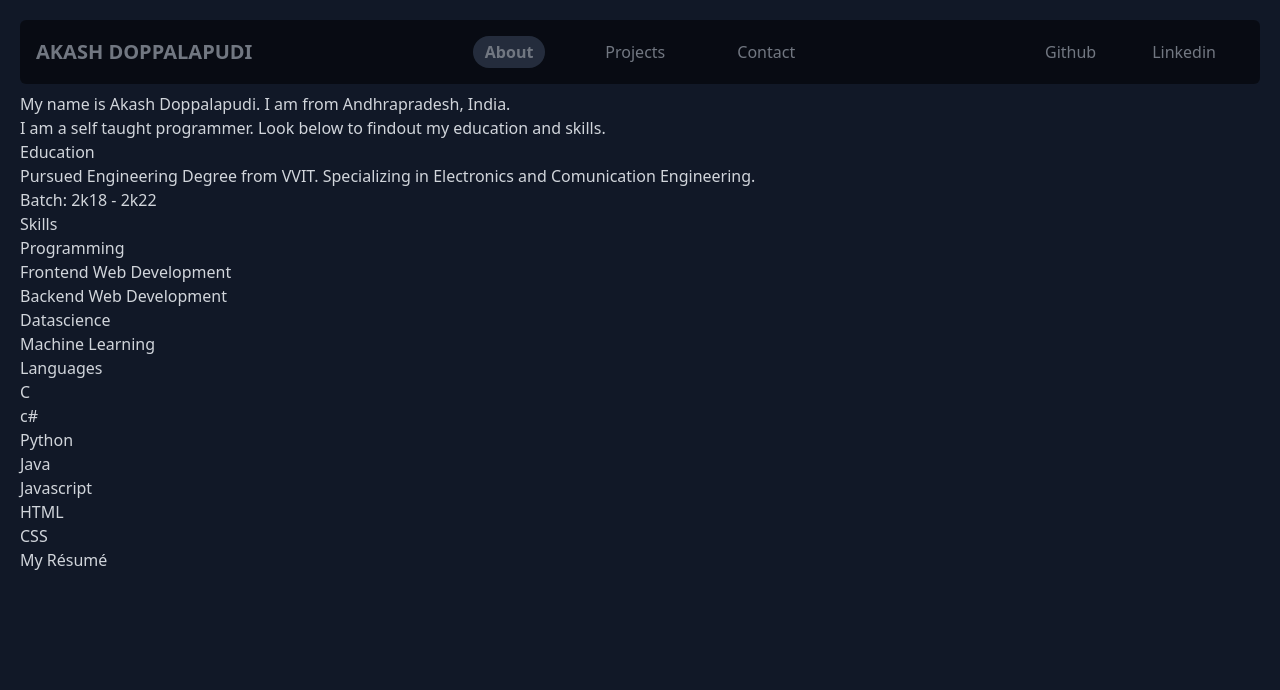
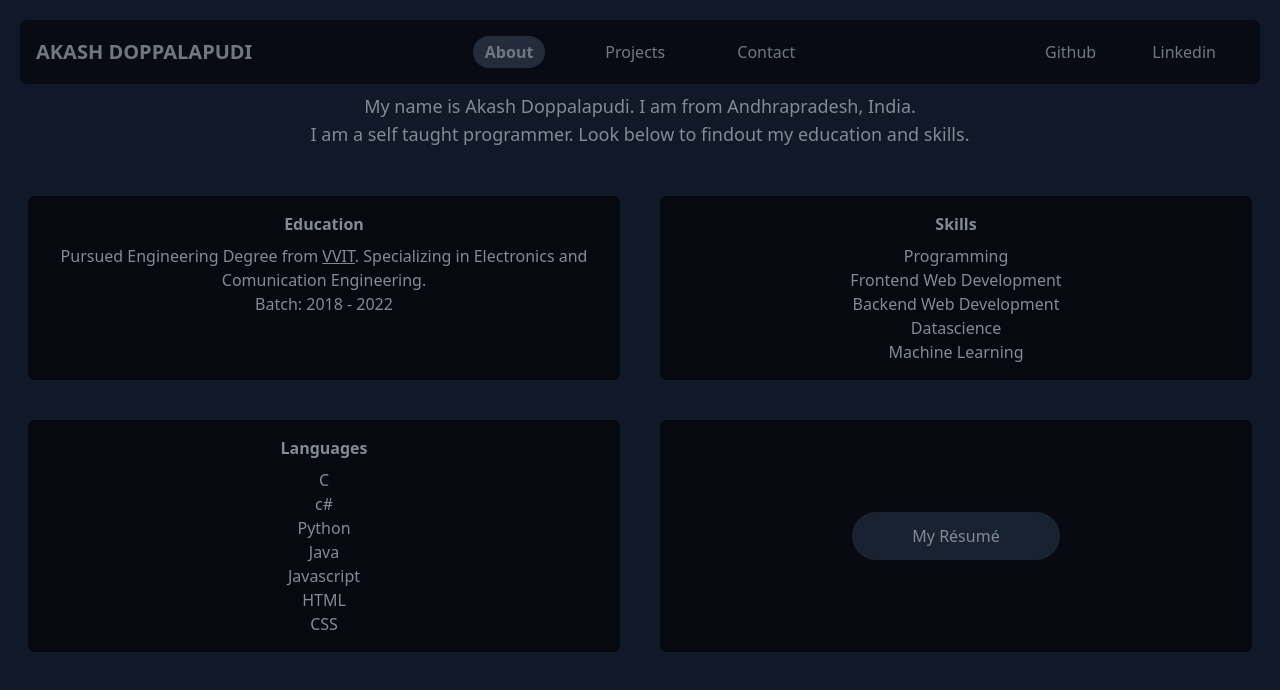
Before and after one commit to akashdoppalapudi/akashdoppalapudi-portfolio, a Next.js app: page /about in a window 1280 px wide. Shown: the top 690 px of the page. Built offline with nearby package versions, Linux system fonts and the light colour scheme.

Commit message:
Styles about page

```diff
--- a/components/NavBar.js
+++ b/components/NavBar.js
@@ -3,7 +3,6 @@ import { useEffect, useState } from 'react';
 
 const NavBar = ({ page }) => {
 	const router = useRouter();
-	const [effect, setEffect] = useState(false);
 
 	useEffect(() => {
 		const menu = document.querySelector('#menu');
@@ -38,6 +37,7 @@ const NavBar = ({ page }) => {
 			header.classList.remove('mb-5');
 		}
 	};
+
 	return (
 		<nav className="bg-black opacity-50 p-3 md:p-4 md:grid md:grid-cols-7 items-center rounded-md mb-2">
 			<header className="flex justify-between md:mb-0 md:col-span-2">
@@ -71,21 +71,21 @@ const NavBar = ({ page }) => {
 			>
 				<div className="md:col-span-3 md:flex md:justify-center md:mx-8">
 					<div
-						className="my-3 md:mx-6 md:my-0 cursor-pointer py-1 hover:bg-gray-900 focus:scale-75 px-3 transition ease-out duration-300 rounded-full"
+						className="my-3 md:mx-6 md:my-0 cursor-pointer py-1 hover:bg-gray-900 px-3 transition ease-out duration-300 rounded-full"
 						onClick={() => router.push('/about')}
 						id="about"
 					>
 						About
 					</div>
 					<div
-						className="my-3 md:mx-6 md:my-0 cursor-pointer py-1 hover:bg-gray-900 focus:scale-75 px-3 transition ease-out duration-300 rounded-full"
+						className="my-3 md:mx-6 md:my-0 cursor-pointer py-1 hover:bg-gray-900 px-3 transition ease-out duration-300 rounded-full"
 						onClick={() => router.push('/projects')}
 						id="projects"
 					>
 						Projects
 					</div>
 					<div
-						className="my-3 md:mx-6 md:my-0 cursor-pointer py-1 hover:bg-gray-900 focus:scale-75 px-3 transition ease-out duration-300 rounded-full"
+						className="my-3 md:mx-6 md:my-0 cursor-pointer py-1 hover:bg-gray-900 px-3 transition ease-out duration-300 rounded-full"
 						onClick={() => router.push('/contact')}
 						id="contact"
 					>
--- a/pages/about.js
+++ b/pages/about.js
@@ -10,25 +10,27 @@ export const About = () => {
 				<meta name="description" content="Portfolio of Akash Doppalapudi" />
 				<link rel="icon" href="/favicon.ico" />
 			</Head>
-			<main>
-				<NavBar page="about" />
+
+			<NavBar page="about" />
+			<main className="opacity-60">
 				<div>
-					<div>
+					<div className="text-center">
 						<div>
-							<h3>
+							<h3 className="text-lg">
 								My name is Akash Doppalapudi. I am from Andhrapradesh, India.
 							</h3>
-							<h3>
+							<h3 className="text-lg">
 								I am a self taught programmer. Look below to findout my
 								education and skills.
 							</h3>
 						</div>
-						<div>
-							<div>
-								<h3>Education</h3>
+						<div className="md:grid md:grid-cols-2 md:gap-6 mt-10">
+							<div className="my-4 md:my-2 md:mx-2 hover:scale-105 transform transition ease-in-out duration-100 md:col-span-1 block p-4 bg-black rounded-md">
+								<h3 className="text-md mb-2 font-bold">Education</h3>
 								<p>
 									Pursued Engineering Degree from{' '}
 									<a
+										className="underline hover:text-gray-600"
 										href="https://www.vvitguntur.com/"
 										target="_blank"
 										rel="noreferrer"
@@ -37,11 +39,11 @@ export const About = () => {
 									</a>
 									. Specializing in Electronics and Comunication Engineering.
 									<br />
-									Batch: 2k18 - 2k22
+									Batch: 2018 - 2022
 								</p>
 							</div>
-							<div>
-								<h3>Skills</h3>
+							<div className="my-4 md:my-2 md:mx-2 hover:scale-105 transform transition ease-in-out duration-100 md:col-span-1 block p-4 bg-black rounded-md">
+								<h3 className="text-md mb-2 font-bold">Skills</h3>
 								<ul>
 									<li>Programming</li>
 									<li>Frontend Web Development</li>
@@ -50,10 +52,9 @@ export const About = () => {
 									<li>Machine Learning</li>
 								</ul>
 							</div>
-						</div>
-						<div>
-							<div>
-								<h3>Languages</h3>
+
+							<div className="my-4 md:my-2 md:mx-2 hover:scale-105 transform transition ease-in-out duration-100 md:col-span-1 block p-4 bg-black rounded-md">
+								<h3 className="text-md mb-2 font-bold">Languages</h3>
 								<ul>
 									<li>C</li>
 									<li>c#</li>
@@ -64,8 +65,9 @@ export const About = () => {
 									<li>CSS</li>
 								</ul>
 							</div>
-							<div>
+							<div className="my-4 md:my-2 md:mx-2 hover:scale-105 transform transition ease-in-out duration-100 md:col-span-1 block p-4 bg-black rounded-md md:flex md:flex-col md:justify-center">
 								<div
+									className="w-52 cursor-pointer m-auto bg-gray-800 hover:bg-gray-900 p-3 transition ease-out duration-300 rounded-full"
 									onClick={() =>
 										window.open(
 											'https://drive.google.com/file/d/1GJ3Af9tt4zIJztz0eWKQ9tbb8no18Uop/view?usp=sharing',
--- a/pages/index.js
+++ b/pages/index.js
@@ -11,8 +11,8 @@ export default function Home() {
 				<link rel="icon" href="/favicon.ico" />
 			</Head>
 			<NavBar />
-			<main className="p-1 flex flex-grow items-center">
-				<div className="text-lg md:text-3xl font-bold opacity-60 animate-pan-in-from-left">
+			<main className="p-1 flex flex-grow items-center opacity-60">
+				<div className="text-lg md:text-3xl font-bold animate-pan-in-from-left">
 					<h2 className="text-xl md:text-4xl py-1">Hello There!</h2>
 					<h2 className="py-1">
 						I am Akash Doppalapudi. I am a Full Stack Developer.
```
